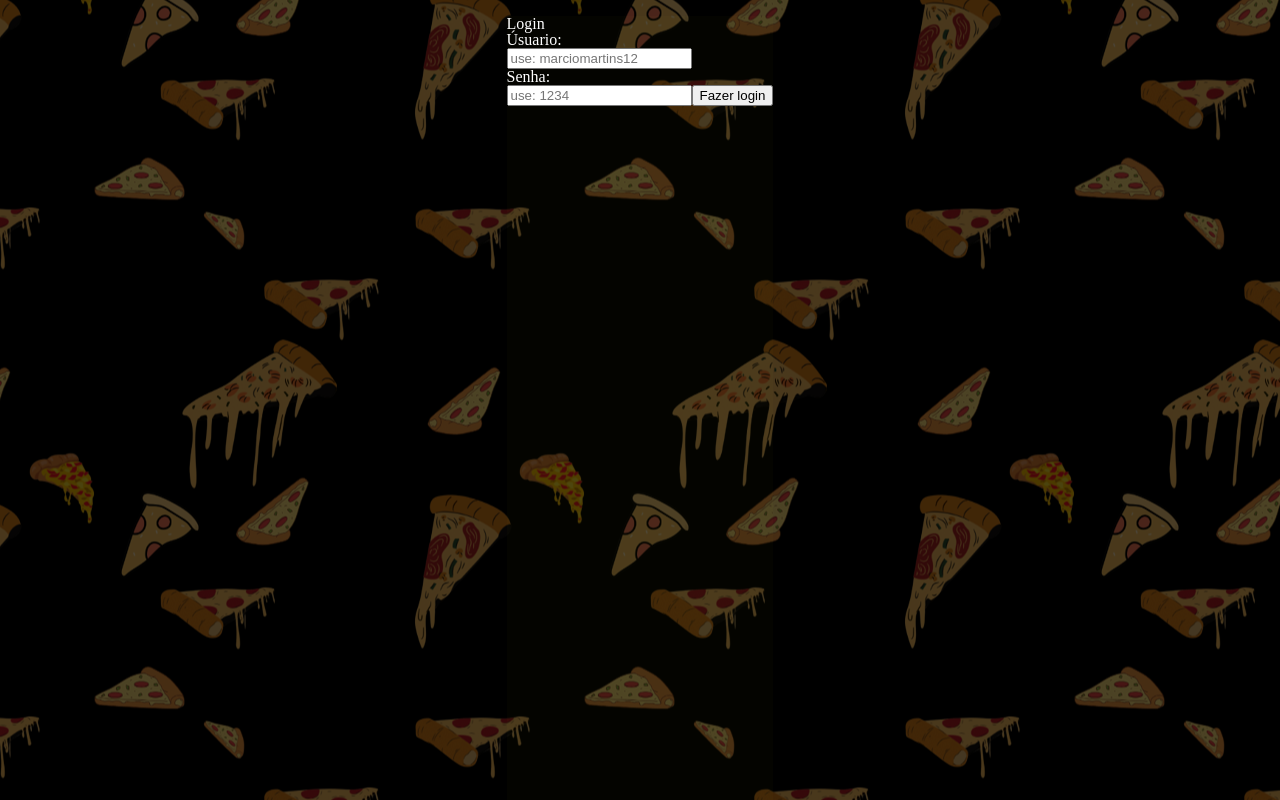
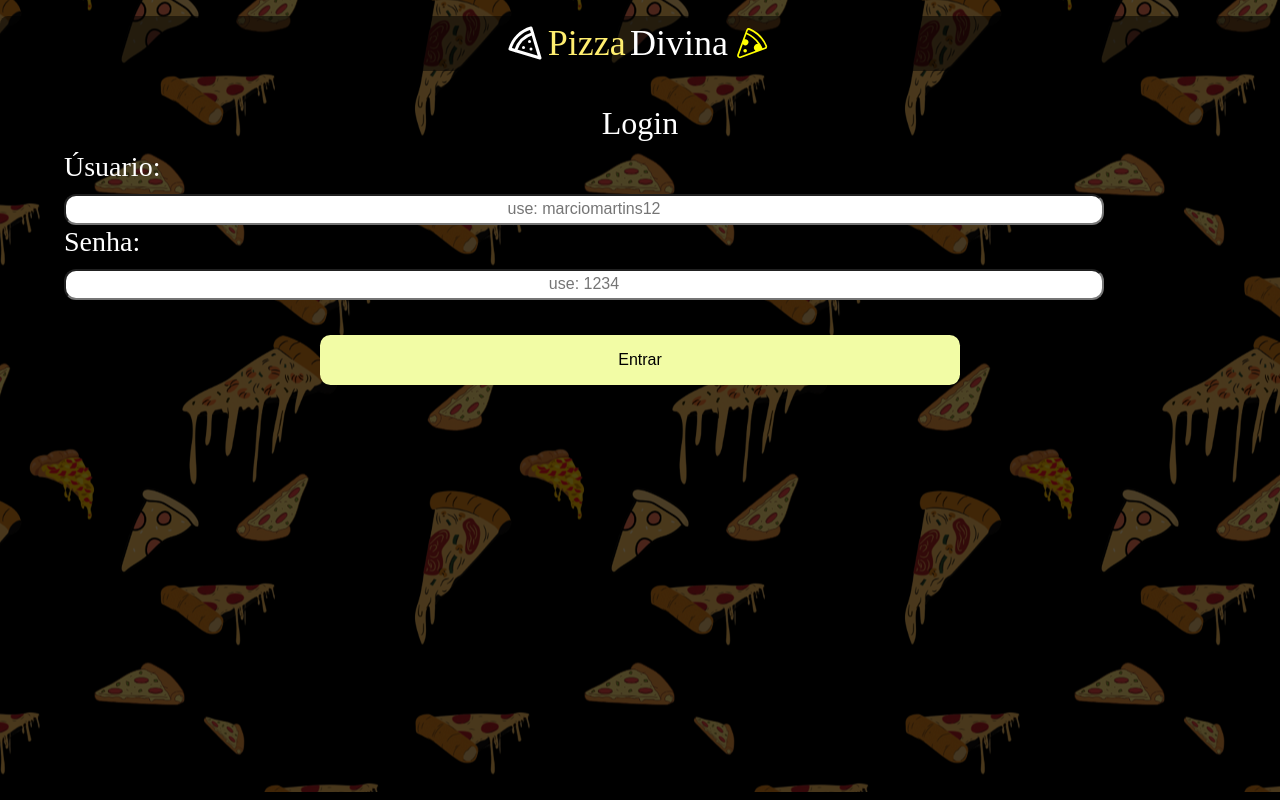
Before and after one commit to marciomartins12/ChatGroup, a React (Vite) app: page / in a window 1280 px wide. Built offline with nearby package versions, Linux system fonts and the light colour scheme.

Commit message:
alguma mudanças de estilo na page login

```diff
--- a/src/Pages/PageLogin/Login.module.css
+++ b/src/Pages/PageLogin/Login.module.css
@@ -1,14 +1,77 @@
-.containerLogin{
+.logoName {
+    font-size: 2.25em;
+    width: 100%;
+    justify-content: center;
+    display: flex;
+    align-items: center;
+    gap: .12em;
+    padding: .2em 0;
+    background-color: rgba(0, 0, 0, 0.5);
+    border-radius: .22em;
+    margin-bottom: 1em;
+}
+
+.logoName span {
+    color: rgb(255, 238, 111);
+}
+.iconPizza{
+    color: yellow;
+    font-size: 1.12em;
+}
+.containerLogin {
     display: flex;
     position: relative;
     justify-content: center;
     background-blend-mode: multiply;
     background-image: url("../../assets/imgs/fundoLoginImg.png");
     background-position: center;
+    height: 99vh;
     background-color: rgba(0, 0, 0, 0.70);
-  height: 100vh;
+
 }
-.formulario{
+
+.formulario {
+    width: 100%;
     margin-top: 1em;
-    background-color: #ffea0004;
 }
+
+.tituloLogin {
+    font-size: 2em;
+    margin-bottom: .45em;
+    text-align: center;
+}
+
+.labelSenhaUsuario {
+    margin-bottom: .45em;
+    font-size: 1.75em;
+    margin-left: 5%;
+}
+
+.inputs {
+    text-align: center;
+    margin-left: 5%;
+    width: 80%;
+    border-radius: .90em;
+    padding: .45em;
+    margin-bottom: .25em;
+
+}
+
+.inputs::placeholder {
+    font-size: 1.2em;
+}
+.btnDiv{
+    display: flex;
+    justify-content: center;
+}
+.btn{
+    width: 50%;
+    border: none;
+    border-radius: .65em;
+    padding: 1em;
+    margin-top: 2em;
+    font-size: 1em;
+    align-items: center;
+    text-align: center;
+    background-color: rgb(242, 252, 165);
+}
--- a/src/Pages/PageLogin/index.jsx
+++ b/src/Pages/PageLogin/index.jsx
@@ -1,6 +1,8 @@
-import { useContext } from "react";
+import { Fragment, useContext } from "react";
 import { UsuarioContext } from "../../Contexts/UsuarioContext";
 import usuarioCadastradoNoSistema from "../../JSONCadastrados/UsuariosCadastrados.json"
+import { CiPizza } from "react-icons/ci"
+import { LuPizza } from "react-icons/lu"
 import style from "./login.module.css"
 
 const Login = () => {
@@ -16,9 +18,9 @@ const Login = () => {
                     if (usuario.senha != senhaUsuario) {
                         console.log("aaaaaaaaaaaaaaaaaaa")
                     }
-                    else if (usuario.senha === senhaUsuario && usuario.nome === nomeUsuario ) {
+                    else if (usuario.senha === senhaUsuario && usuario.nome === nomeUsuario) {
                         console.log("aaaaaaaaaaa")
-                    }else if (usuario.senha !== senhaUsuario || usuario.nome !== nomeUsuario || id.nome !== nomeUsuario) {
+                    } else if (usuario.senha !== senhaUsuario || usuario.nome !== nomeUsuario || id.nome !== nomeUsuario) {
                         console.log("ssssssssss")
                     }
                 }
@@ -29,13 +31,20 @@ const Login = () => {
 
     }
     return (
+        <Fragment>
+
             <section className={style.containerLogin}>
                 <form className={style.formulario}>
-            <h2>Login</h2>
-            <h2>
+                    <h3 className={style.logoName}>
+                       <LuPizza/> <span>Pizza </span>Divina<CiPizza className={style.iconPizza} />
+                    </h3>
+                    <h2 className={style.tituloLogin}>Login</h2>
+                    <h2 className={style.labelSenhaUsuario}>
                         Úsuario:
                     </h2>
-            <input type="text" placeholder={`use: marciomartins12`}
+                    <input type="text"
+                        className={style.inputs}
+                        placeholder={`use: marciomartins12`}
                         value={nomeUsuario}
                         required={true}
                         onChange={(evento) =>
@@ -43,24 +52,28 @@ const Login = () => {
                         }
                     />
 
-            <h3>
+                    <h3 className={style.labelSenhaUsuario}>
                         Senha:
                     </h3>
-            <input type="text" placeholder={`use: 1234`}
+                    <input type="text"
+                        className={style.inputs}
+                        placeholder={`use: 1234`}
                         value={senhaUsuario}
                         required={true}
                         onChange={(evento) =>
                             setSenhaUsuario(evento.target.value)
                         } />
-            <button
-                onClick={(event) => {
-                    event.preventDefault()
+                        <div className={style.btnDiv}>
+
+                    <button className={style.btn}
+                        onClick={() => {
                             validaUsuario()
                         }}
-            >Fazer login</button>
+                        >Entrar</button>
+                        </div>
                 </form>
-
             </section>
+        </Fragment>
     );
 };
 export default Login;
```
Lines whose indentation alone changed are shown as unchanged.
